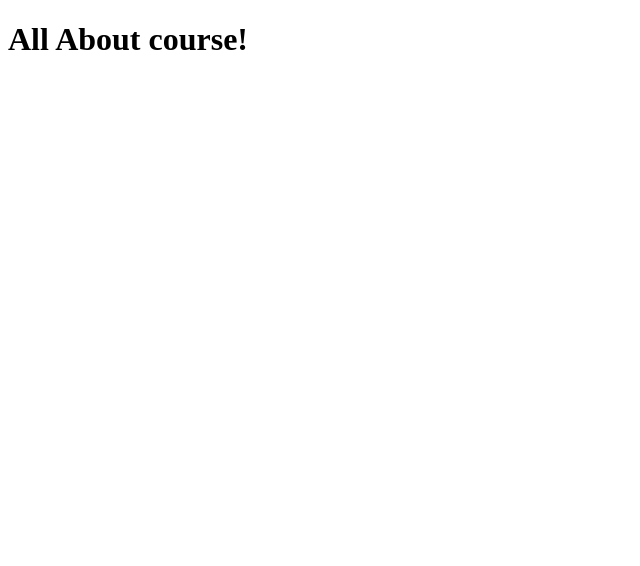
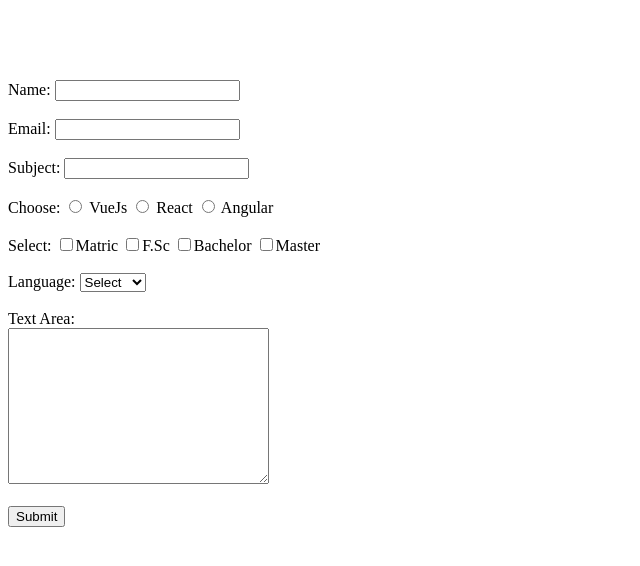
Before and after one commit to iMuhammadessa/Web-Development, a plain HTML site: page index.html in a window 1280 px wide. Shown: the whole page, without its empty margins (0-640 px from the left). Drawn offline with Linux system fonts and the light colour scheme.

Commit message:
Form created

```diff
--- a/index.html
+++ b/index.html
@@ -4,9 +4,36 @@
     <meta charset="UTF-8">
     <meta http-equiv="X-UA-Compatible" content="IE=edge">
     <meta name="viewport" content="width=device-width, initial-scale=1.0">
+    <link rel="stylesheet" href="./assets/css/style.css">
     <title>Web Development</title>
 </head>
-<body>
-    <h1>All About course!</h1>
+<body><br><br><br><br>
+    <form action="#" method="POST">
+        <label for="name">Name:</label>
+        <input type="name" name="name" id="name"> <br><br>
+        <label for="email">Email:</label>
+        <input type="email" name="email" id="email"> <br><br>
+        <label for="subject">Subject:</label>
+        <input type="subject" name="subject" id="subject"><br><br>
+        <label for="radio">Choose:</label>
+        <input type="radio" name="radio" value="VueJs"> VueJs
+        <input type="radio" name="radio" value="React"> React
+        <input type="radio" name="radio" value="Angular"> Angular <br><br>
+        <label for="select">Select:</label>
+        <input type="checkbox" name="checkbox" value="matric">Matric
+        <input type="checkbox" name="checkbox" value="fsc">F.Sc
+        <input type="checkbox" name="checkbox" value="bachelor">Bachelor
+        <input type="checkbox" name="checkbox" value="master">Master <br><br>
+        <label for="language">Language:</label>
+        <select name="language" id="language">
+            <option value="">Select</option>
+            <option value="urdu">Urdu</option>
+            <option value="english">English</option>
+            <option value="arabic">Arabic</option>
+        </select> <br><br>
+        <label for="textarea">Text Area:</label><br>
+        <textarea name="textarea" id="textarea" cols="30" rows="10"></textarea> <br><br>
+        <input type="button" value="Submit">
+    </form>
 </body>
 </html>
```
Also changed, not shown: assets/css/style.css (added).
